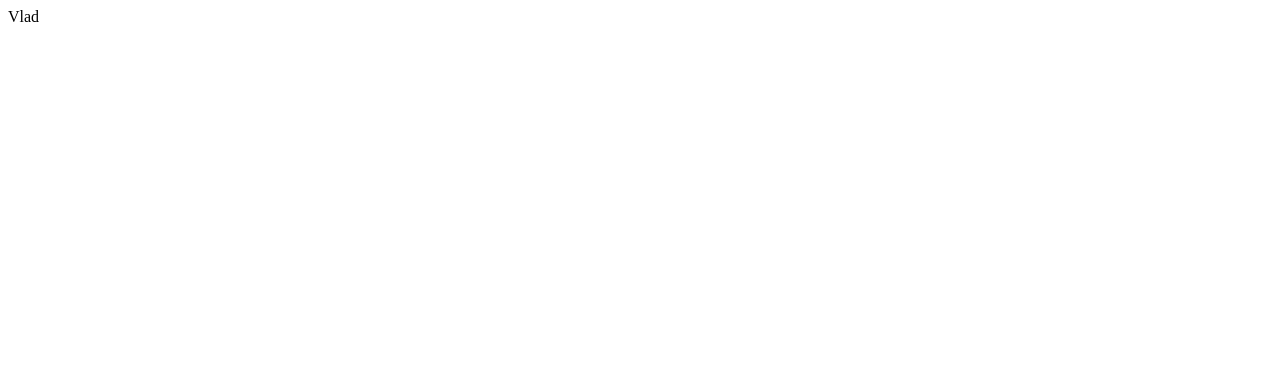
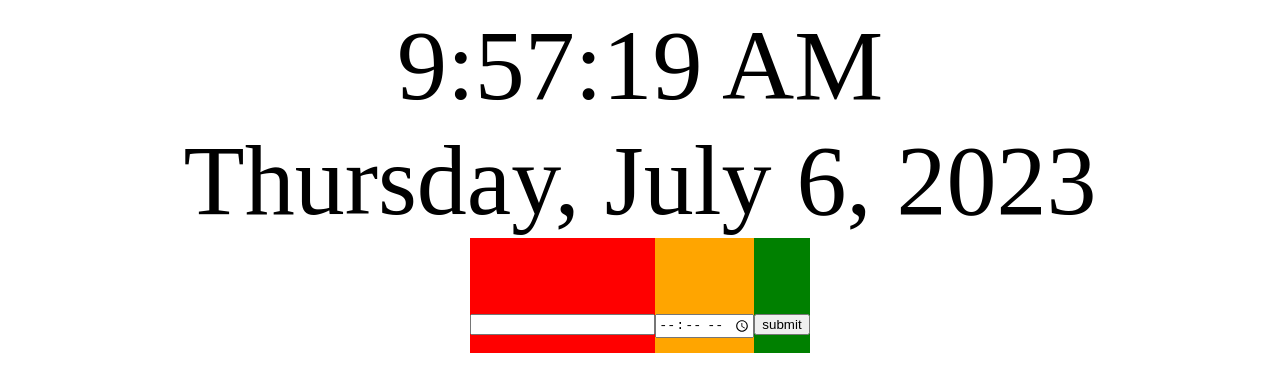
Before and after one commit to valdispatriarh/TimeTracker, a website: page frontend/index.html in a window 1280 px wide. Drawn offline with Linux system fonts and the light colour scheme.

Commit message:
feat: add main elements

```diff
--- a/frontend/css/style.css
+++ b/frontend/css/style.css
@@ -0,0 +1,20 @@
+.centrum-column{
+    display: flex;
+    flex-direction: column;
+    align-items: center;
+    justify-content: center;
+    font-size: 100px;
+}
+.textareas-and-button{
+    display: flex;
+    justify-content: space-between;
+}
+.textarea-task{
+    background-color: red;
+}
+.textarea-time{
+    background-color: orange;
+}
+.button-submit{
+    background-color: green;
+}
--- a/frontend/index.html
+++ b/frontend/index.html
@@ -4,10 +4,10 @@
     <meta charset="UTF-8">
     <meta name="viewport" content="width=device-width, initial-scale=1.0">
     <title>Document</title>
-
+    <link rel="stylesheet" href="css/style.css">
+    <link rel="icon" href="https://kartynky.com.ua/wp-content/uploads/image_1051.jpg">
 </head>
 <body>
-    Vlad
-
+    <script src="js/main.js"></script>
 </body>
 </html>
--- a/frontend/js/main.js
+++ b/frontend/js/main.js
@@ -1,2 +1,64 @@
-const ab = 1;
-c = ab * 3;
+// time
+// Date
+
+// textarea-task
+// textarea-time
+// button-submit -записывает в сторадже данные textarea-task
+// + запускает функцию которая через промежуток  указзанный в textarea-time выведет новое окно с опросником
+
+function addBodyCentrumColumn(){
+    const bodyhtml = document.createElement('div');
+    bodyhtml.classList.add('container');
+    bodyhtml.innerHTML = `
+    <div class = "centrum-column">
+        <div class = "time"></div>
+        <div class = "date">2</div>
+        <div class = "textareas-and-button">
+            <div class = "textarea-task">3.1</div>
+            <div class = "textarea-time">3.2</div>
+            <div class = "button-submit">3.3</div>
+        </div>
+    </div>`
+    document.body.appendChild(bodyhtml);
+}
+addBodyCentrumColumn()
+
+function showTime(){
+    const tagTime = document.querySelector('.time');
+    const date = new Date()
+    tagTime.textContent = `${date.toLocaleTimeString()}`;
+    setTimeout(showTime, 1000);
+}
+showTime()
+
+function showDate(){
+    const tagDate = document.querySelector('.date');
+    const date = new Date()
+    const options = {
+    weekday: "long",
+    year: "numeric",
+    month: "long",
+    day: "numeric",
+    };
+    tagDate.textContent = `${date.toLocaleDateString("en-US", options)}`;
+    setTimeout(showDate, 1000);
+}
+showDate()
+
+function ShowTextareaTask(){
+    const tagTextareaTask = document.querySelector('.textarea-task');
+    tagTextareaTask.innerHTML = "<input type = 'text'>"
+}
+ShowTextareaTask()
+
+function ShowTextareaTime(){
+    const tagTextareaTime = document.querySelector('.textarea-time');
+    tagTextareaTime.innerHTML = "<input type = 'time'>"
+}
+ShowTextareaTime()
+
+function ShowButtonSubmit(){
+    const tagButtonSubmit = document.querySelector('.button-submit');
+    tagButtonSubmit.innerHTML = "<input type = 'button' value = 'submit')>"
+}
+ShowButtonSubmit()
```
